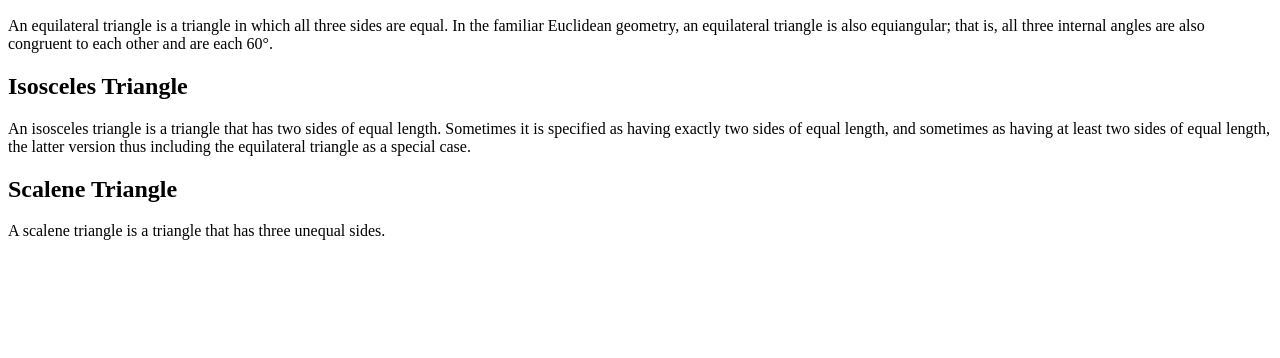
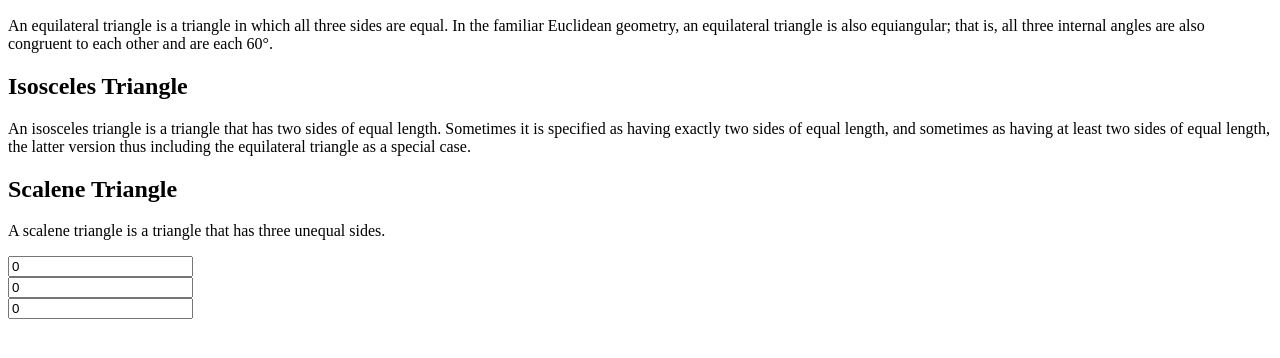
Before and after one commit to DENNISMCRAE/triangle-tracker, a plain HTML site: page index.html in a window 1280 px wide. Shown: the part 110-468 px from the top of the page. Drawn offline with Linux system fonts and the light colour scheme.

Commit message:
add input to the div

```diff
--- a/index.html
+++ b/index.html
@@ -20,7 +20,9 @@
       <p> A scalene triangle is a triangle that has three unequal sides. </p>
    </div>
    <div class="application">
-
+     <input type="number" name="sideA" value="0"><br>
+     <input type="number" name="sideB" value="0"><br>
+     <input type="number" name="sideC" value="0"><br>
    </div>
     </body>
 </html>
```
